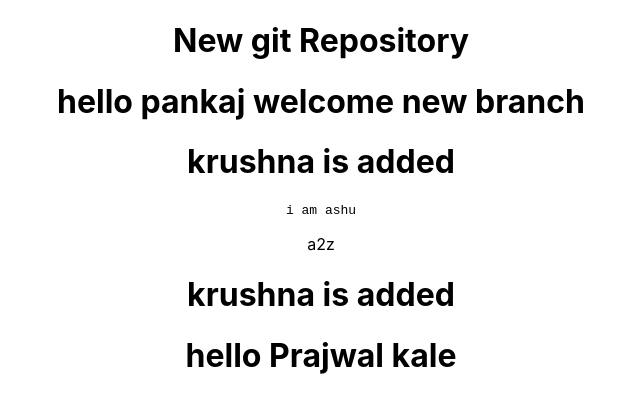
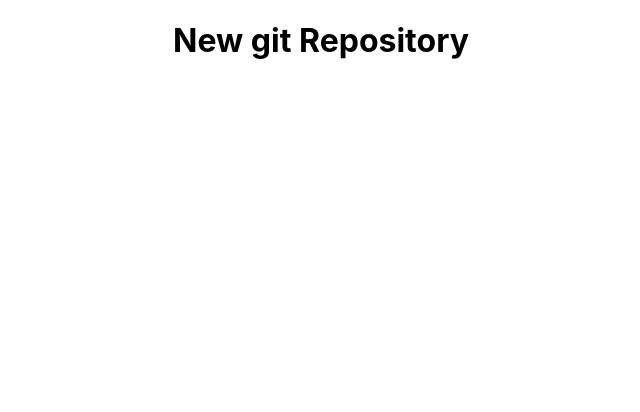
Before and after one commit to KRUSHNA2002/SchoolProject, a React (Create React App) app: page / in a window 1280 px wide. Shown: the top 412 px of the page, without its empty margins (319-959 px from the left). Built offline with nearby package versions, Linux system fonts and the light colour scheme.

Commit message:
remove all

```diff
--- a/src/App.js
+++ b/src/App.js
@@ -4,12 +4,7 @@ function App() {
   return (
     <div className="App">
       <h1>New git Repository</h1>
-      <h1>hello pankaj welcome new branch</h1>
-      <h1>krushna is added</h1>
-      <pre>i am ashu</pre>
-      <p>a2z</p>
-      <h1>krushna is added</h1>
-      <h1>hello Prajwal kale</h1>
+
     </div>
     );
 }
```
